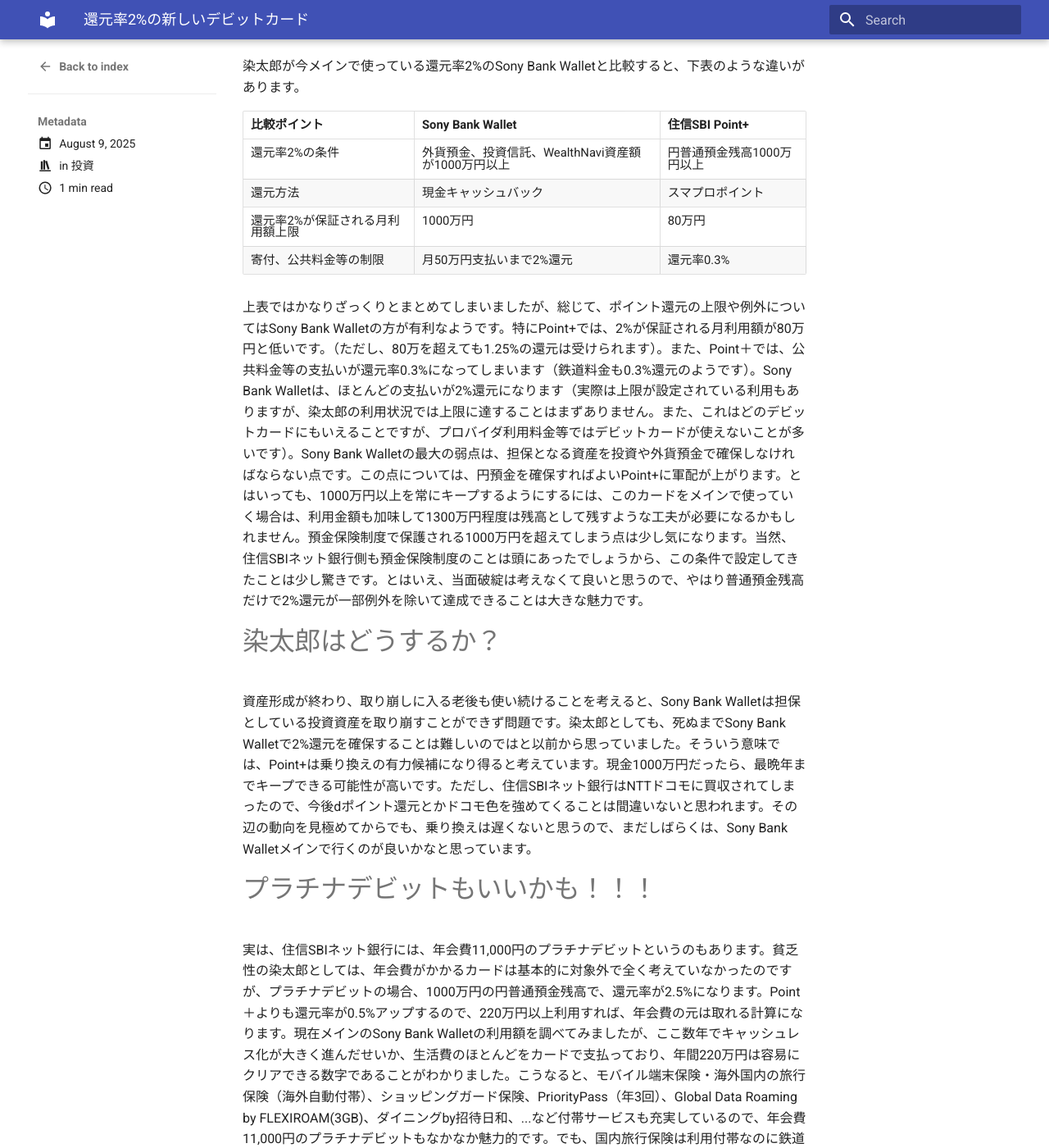
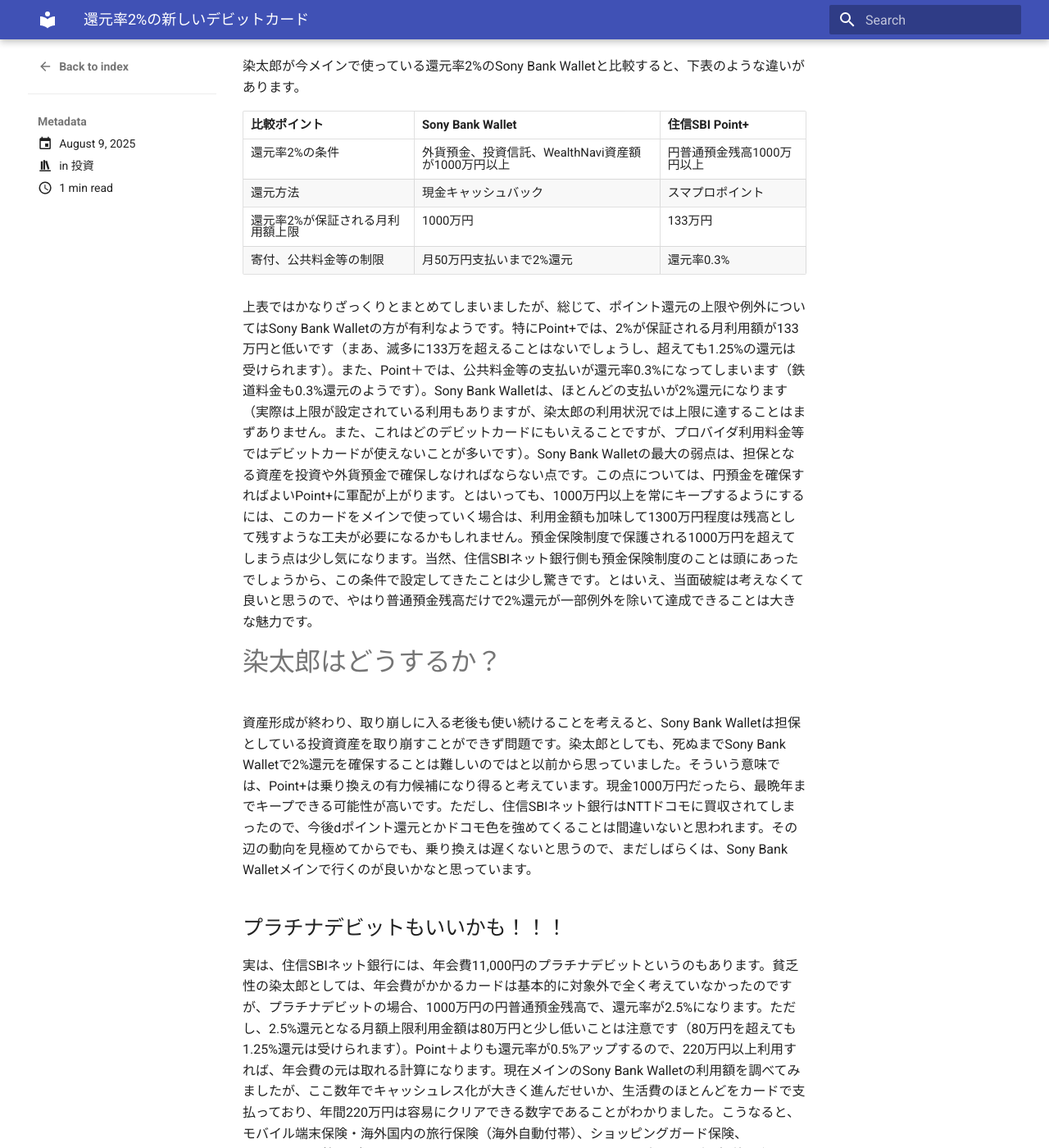
Before and after one commit to dozunaru/dozunaru.github.io, an MkDocs documentation site: the page built from docs/posts/2025-08-09.md, in a window 1280 px wide and 1400 px high, scrolled down 297 px. Shown: the whole window at 82% size. Built offline with MkDocs 1.6.1 and Material for MkDocs 9.7.7, drawn with Linux system fonts in a browser that asks for light colours; some of the changed text lies outside the part shown.

Commit message:
20250810

```diff
--- a/docs/posts/2025-08-09.md
+++ b/docs/posts/2025-08-09.md
@@ -19,15 +19,15 @@
 |---------|-----------------|----------------------------|
 | 還元率2%の条件 | 外貨預金、投資信託、WealthNavi資産額が1000万円以上 | 円普通預金残高1000万円以上 |
 | 還元方法| 現金キャッシュバック | スマプロポイント |
-| 還元率2%が保証される月利用額上限 | 1000万円 | 80万円 |
+| 還元率2%が保証される月利用額上限 | 1000万円 | 133万円 |
 | 寄付、公共料金等の制限 | 月50万円支払いまで2%還元 | 還元率0.3% |
 
-上表ではかなりざっくりとまとめてしまいましたが、総じて、ポイント還元の上限や例外についてはSony Bank Walletの方が有利なようです。特にPoint+では、2%が保証される月利用額が80万円と低いです。（ただし、80万を超えても1.25%の還元は受けられます）。また、Point＋では、公共料金等の支払いが還元率0.3%になってしまいます（鉄道料金も0.3%還元のようです）。Sony Bank Walletは、ほとんどの支払いが2%還元になります（実際は上限が設定されている利用もありますが、染太郎の利用状況では上限に達することはまずありません。また、これはどのデビットカードにもいえることですが、プロバイダ利用料金等ではデビットカードが使えないことが多いです）。Sony Bank Walletの最大の弱点は、担保となる資産を投資や外貨預金で確保しなければならない点です。この点については、円預金を確保すればよいPoint+に軍配が上がります。とはいっても、1000万円以上を常にキープするようにするには、このカードをメインで使っていく場合は、利用金額も加味して1300万円程度は残高として残すような工夫が必要になるかもしれません。預金保険制度で保護される1000万円を超えてしまう点は少し気になります。当然、住信SBIネット銀行側も預金保険制度のことは頭にあったでしょうから、この条件で設定してきたことは少し驚きです。とはいえ、当面破綻は考えなくて良いと思うので、やはり普通預金残高だけで2%還元が一部例外を除いて達成できることは大きな魅力です。
+上表ではかなりざっくりとまとめてしまいましたが、総じて、ポイント還元の上限や例外についてはSony Bank Walletの方が有利なようです。特にPoint+では、2%が保証される月利用額が133万円と低いです（まあ、滅多に133万を超えることはないでしょうし、超えても1.25%の還元は受けられます）。また、Point＋では、公共料金等の支払いが還元率0.3%になってしまいます（鉄道料金も0.3%還元のようです）。Sony Bank Walletは、ほとんどの支払いが2%還元になります（実際は上限が設定されている利用もありますが、染太郎の利用状況では上限に達することはまずありません。また、これはどのデビットカードにもいえることですが、プロバイダ利用料金等ではデビットカードが使えないことが多いです）。Sony Bank Walletの最大の弱点は、担保となる資産を投資や外貨預金で確保しなければならない点です。この点については、円預金を確保すればよいPoint+に軍配が上がります。とはいっても、1000万円以上を常にキープするようにするには、このカードをメインで使っていく場合は、利用金額も加味して1300万円程度は残高として残すような工夫が必要になるかもしれません。預金保険制度で保護される1000万円を超えてしまう点は少し気になります。当然、住信SBIネット銀行側も預金保険制度のことは頭にあったでしょうから、この条件で設定してきたことは少し驚きです。とはいえ、当面破綻は考えなくて良いと思うので、やはり普通預金残高だけで2%還元が一部例外を除いて達成できることは大きな魅力です。
 
 # 染太郎はどうするか？
 資産形成が終わり、取り崩しに入る老後も使い続けることを考えると、Sony Bank Walletは担保としている投資資産を取り崩すことができず問題です。染太郎としても、死ぬまでSony Bank Walletで2%還元を確保することは難しいのではと以前から思っていました。そういう意味では、Point+は乗り換えの有力候補になり得ると考えています。現金1000万円だったら、最晩年までキープできる可能性が高いです。ただし、住信SBIネット銀行はNTTドコモに買収されてしまったので、今後dポイント還元とかドコモ色を強めてくることは間違いないと思われます。その辺の動向を見極めてからでも、乗り換えは遅くないと思うので、まだしばらくは、Sony Bank Walletメインで行くのが良いかなと思っています。
 
-# プラチナデビットもいいかも！！！
-実は、住信SBIネット銀行には、年会費11,000円のプラチナデビットというのもあります。貧乏性の染太郎としては、年会費がかかるカードは基本的に対象外で全く考えていなかったのですが、プラチナデビットの場合、1000万円の円普通預金残高で、還元率が2.5%になります。Point＋よりも還元率が0.5%アップするので、220万円以上利用すれば、年会費の元は取れる計算になります。現在メインのSony Bank Walletの利用額を調べてみましたが、ここ数年でキャッシュレス化が大きく進んだせいか、生活費のほとんどをカードで支払っており、年間220万円は容易にクリアできる数字であることがわかりました。こうなると、モバイル端末保険・海外国内の旅行保険（海外自動付帯）、ショッピングガード保険、PriorityPass（年3回）、Global Data Roaming by FLEXIROAM(3GB)、ダイニングby招待日和、...など付帯サービスも充実しているので、年会費11,000円のプラチナデビットもなかなか魅力的です。でも、国内旅行保険は利用付帯なのに鉄道料金は0.3%しか還元されないのはちょっと惜しいですね。
+## プラチナデビットもいいかも！！！
+実は、住信SBIネット銀行には、年会費11,000円のプラチナデビットというのもあります。貧乏性の染太郎としては、年会費がかかるカードは基本的に対象外で全く考えていなかったのですが、プラチナデビットの場合、1000万円の円普通預金残高で、還元率が2.5%になります。ただし、2.5%還元となる月額上限利用金額は80万円と少し低いことは注意です（80万円を超えても1.25%還元は受けられます）。Point＋よりも還元率が0.5%アップするので、220万円以上利用すれば、年会費の元は取れる計算になります。現在メインのSony Bank Walletの利用額を調べてみましたが、ここ数年でキャッシュレス化が大きく進んだせいか、生活費のほとんどをカードで支払っており、年間220万円は容易にクリアできる数字であることがわかりました。こうなると、モバイル端末保険・海外国内の旅行保険（海外自動付帯）、ショッピングガード保険、PriorityPass（年3回）、Global Data Roaming by FLEXIROAM(3GB)、ダイニングby招待日和、...など付帯サービスも充実しているので、年会費11,000円のプラチナデビットもなかなか魅力的です。でも、国内旅行保険は利用付帯なのに鉄道料金は0.3%しか還元されないのはちょっと惜しいですね。
 
 本当は、普通預金の金利なども比較してどれが一番得になるかを決めるべきなのかもしれませんが、そこまでやるのも大変なので、もう少し様子を見て変な改悪等がなければ、Sony Bank Walletからプラチナデビットに乗り換えるのもありかなと思い始めています。
```
Also changed, not shown: docs/posts/2025-08-10.md (added, +25 -0 lines).
